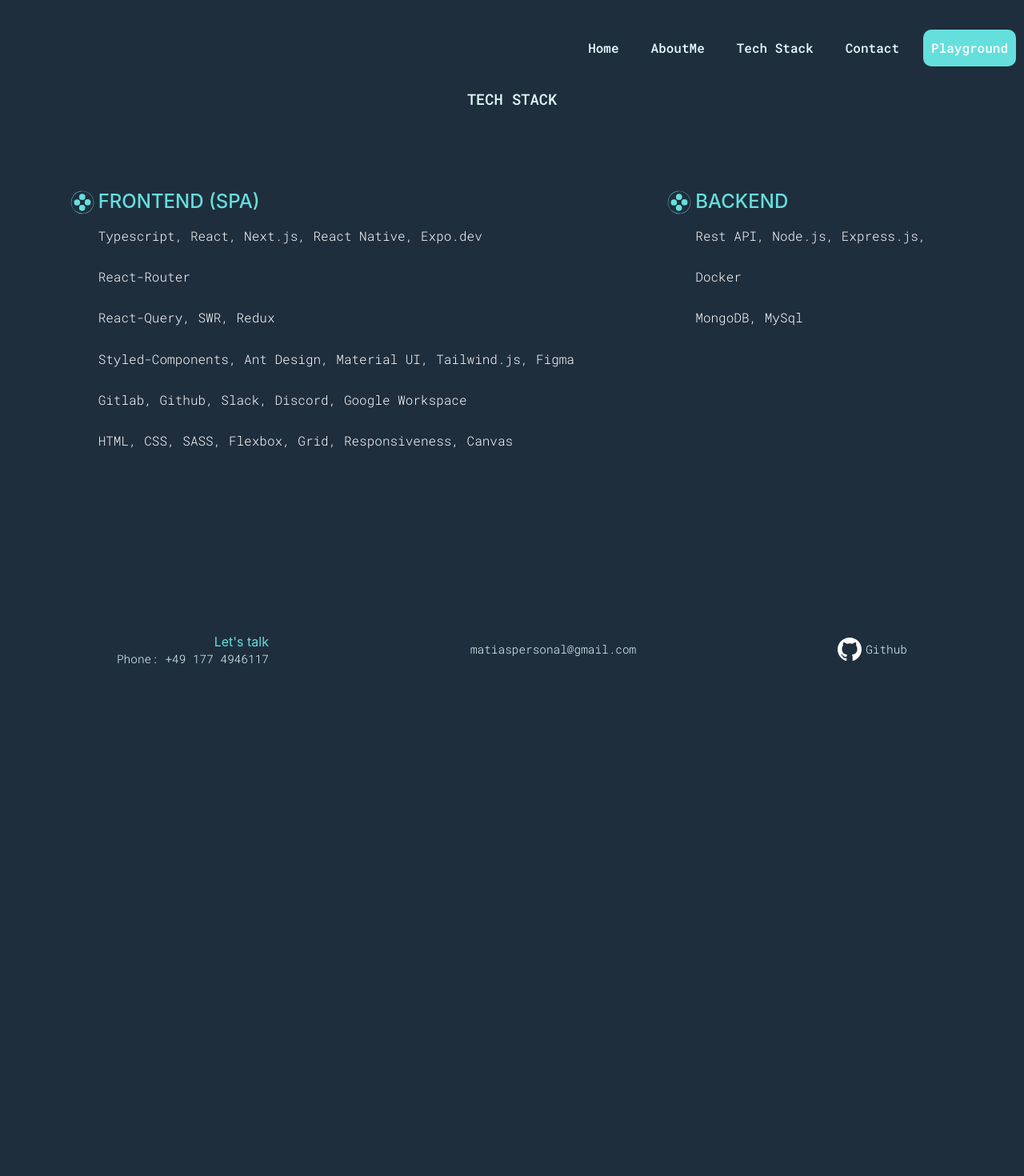
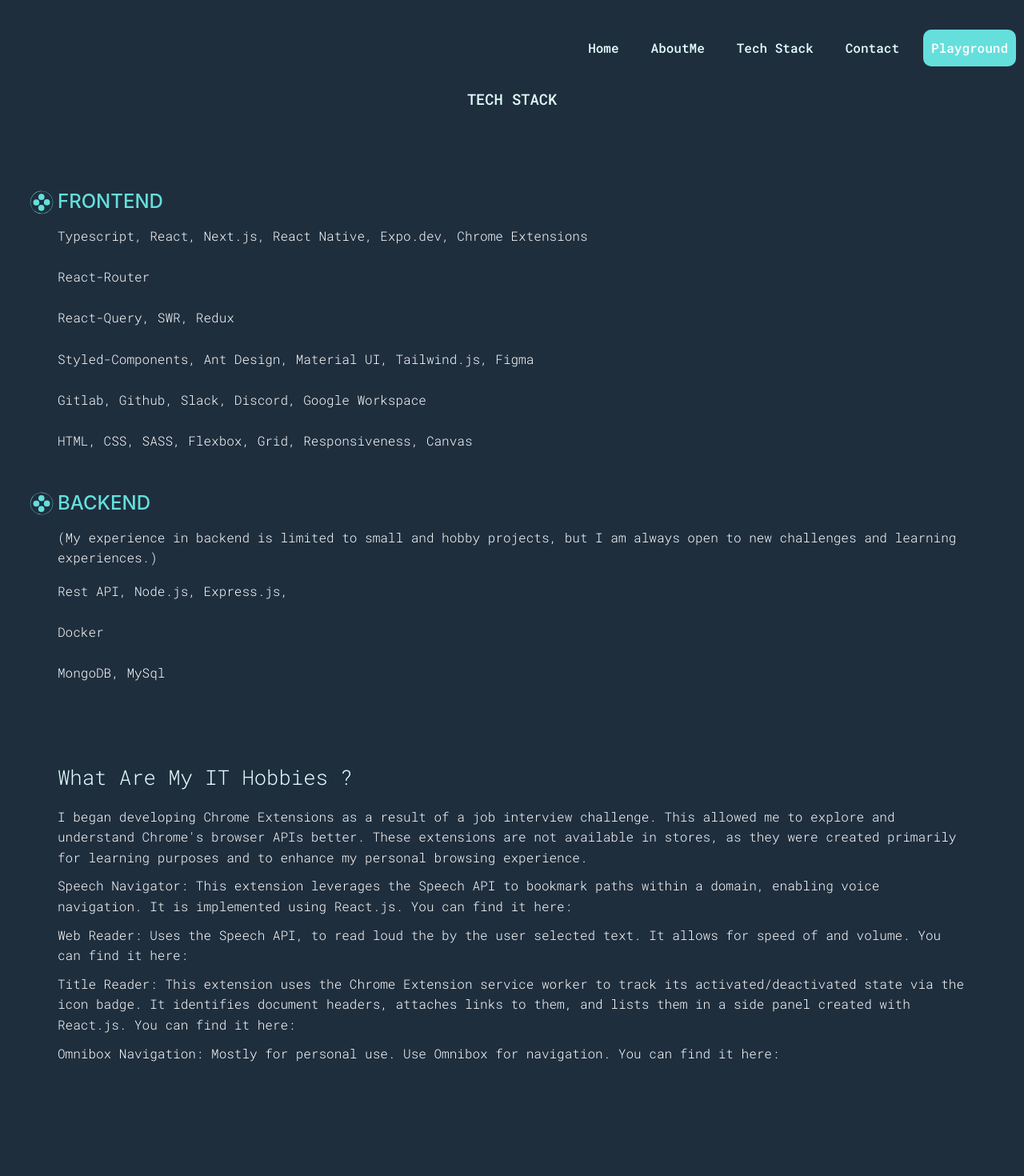
Before and after one commit to matiasfacio/matiasfacio-dev, a React (Create React App) app: page /myskills in a window 1280 px wide. Shown: the top 1470 px of the page at 80% size. Before the commit the page ends 864 px from the top, so only its background shows below. Built offline with nearby package versions, Linux system fonts and the light colour scheme.

Commit message:
improve My skills text and layout

```diff
--- a/src/components/pages/MySkills.tsx
+++ b/src/components/pages/MySkills.tsx
@@ -1,4 +1,3 @@
-import React from "react";
 import styled from "styled-components";
 import { Title } from "../elements/Title";
 
@@ -7,9 +6,10 @@
     <MySkillsContainer>
       <MySkillsContent>
         <WorkUnit>
-          <Title>Frontend (SPA)</Title>
+          <Title>Frontend</Title>
           <p>
-            Typescript, React, Next.js, React Native, Expo.dev
+            Typescript, React, Next.js, React Native, Expo.dev, Chrome
+            Extensions
             <br /> <br />
             React-Router
             <br /> <br />
@@ -25,6 +25,10 @@
         <WorkUnit>
           <Title>Backend</Title>
           <p>
+            (My experience in backend is limited to small and hobby projects,
+            but I am always open to new challenges and learning experiences.)
+          </p>
+          <p>
             Rest API, Node.js, Express.js,
             <br /> <br />
             Docker
@@ -33,6 +37,35 @@
           </p>
         </WorkUnit>
       </MySkillsContent>
+      <StyledHobbies>
+        <h2>What are my IT hobbies ?</h2>
+        <p>
+          I began developing Chrome Extensions as a result of a job interview
+          challenge. This allowed me to explore and understand Chrome's browser
+          APIs better. These extensions are not available in stores, as they
+          were created primarily for learning purposes and to enhance my
+          personal browsing experience.
+        </p>
+        <p>
+          Speech Navigator: This extension leverages the Speech API to bookmark
+          paths within a domain, enabling voice navigation. It is implemented
+          using React.js. You can find it here:
+        </p>
+        <p>
+          Web Reader: Uses the Speech API, to read loud the by the user selected
+          text. It allows for speed of and volume. You can find it here:
+        </p>
+        <p>
+          Title Reader: This extension uses the Chrome Extension service worker
+          to track its activated/deactivated state via the icon badge. It
+          identifies document headers, attaches links to them, and lists them in
+          a side panel created with React.js. You can find it here:
+        </p>
+        <p>
+          Omnibox Navigation: Mostly for personal use. Use Omnibox for
+          navigation. You can find it here:
+        </p>
+      </StyledHobbies>
     </MySkillsContainer>
   );
 };
@@ -40,24 +73,23 @@
 export default MySkills;
 
 const MySkillsContainer = styled.div`
+  padding: 0px 2em;
+  max-width: 1200px;
+  margin: 100px auto;
   width: 100%;
   @media (max-width: 740px) {
     margin-bottom: 0;
+    margin: 2vw auto;
   }
 `;
 
 const MySkillsContent = styled.div`
-  padding: 0px 2em;
-  max-width: 1200px;
   margin: 100px auto;
-  display: flex;
-  justify-content: space-around;
+  display: grid;
+  grid-auto-columns: repeat(auto, 300px);
   gap: 50px;
   @media (max-width: 740px) {
-    flex-direction: column;
-    margin-top: 0px;
-    align-items: flex-start;
-    padding: 100px;
+    grid-auto-columns: 1fr;
   }
 `;
 
@@ -66,3 +98,13 @@
     margin-top: 16px;
   }
 `;
+
+const StyledHobbies = styled.div`
+  margin-top: 50px;
+  h2 {
+    margin-bottom: 20px;
+  }
+  p {
+    margin-bottom: 10px;
+  }
+`;
```
